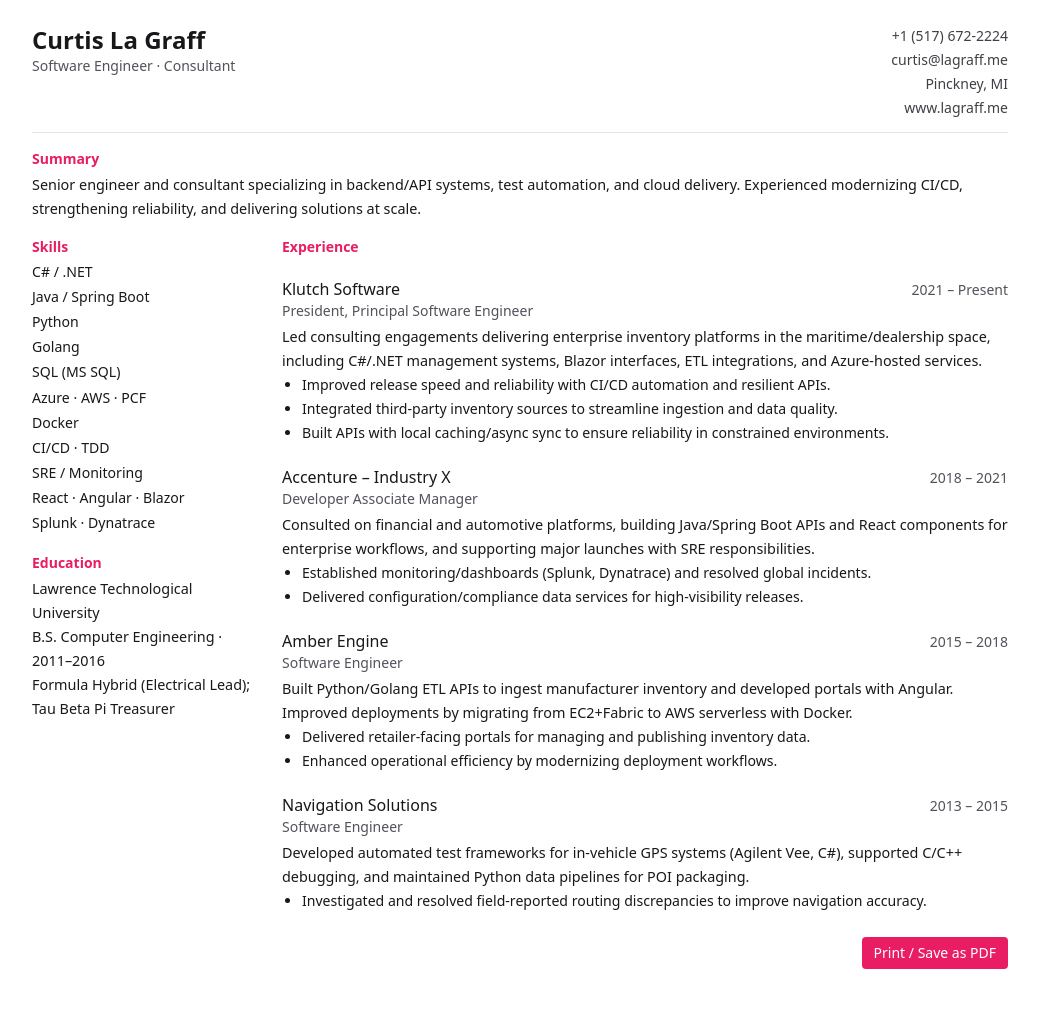
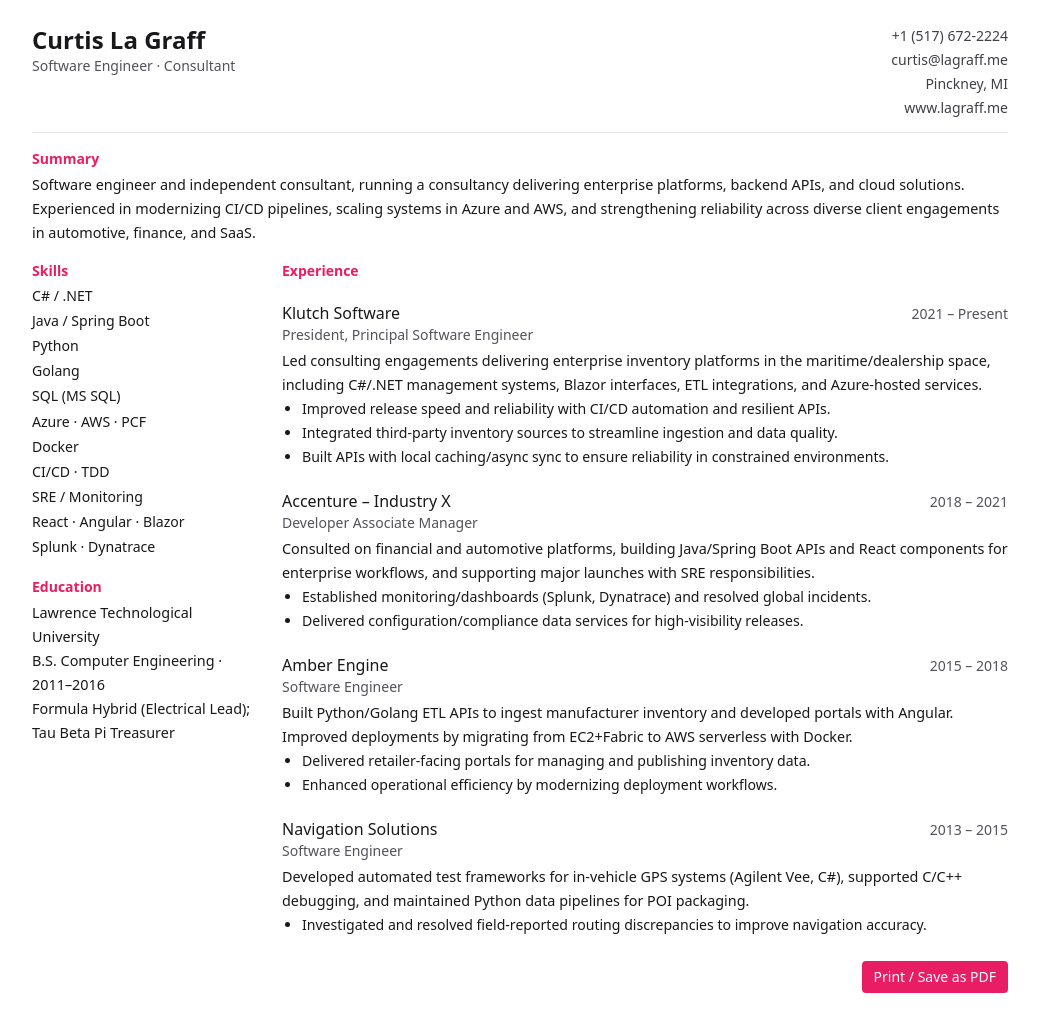
Before and after one commit to clagraff/clagraff.github.io, a Jekyll site: the page index.html, which Jekyll copies as it is, in a window 1280 px wide. Shown: the whole page, without its empty margins (120-1159 px from the left). Built offline with Jekyll 4.4.1, drawn with Linux system fonts in a browser that asks for light colours; nearby versions of some CDN libraries; before the commit the page ends 993 px from its top, so only the background shows below that.

Commit message:
Update index.html

```diff
--- a/index.html
+++ b/index.html
@@ -35,8 +35,8 @@
     <section class="mt-4">
       <h2 class="text-sm font-semibold accent">Summary</h2>
       <p class="mt-1 text-[0.9rem] leading-6">
-        Senior engineer and consultant specializing in backend/API systems, test automation, and cloud delivery.
-        Experienced modernizing CI/CD, strengthening reliability, and delivering solutions at scale.
+            Software engineer and independent consultant, running a consultancy delivering enterprise platforms, backend APIs, and cloud solutions.
+            Experienced in modernizing CI/CD pipelines, scaling systems in Azure and AWS, and strengthening reliability across diverse client engagements in automotive, finance, and SaaS.
       </p>
     </section>
 
```
